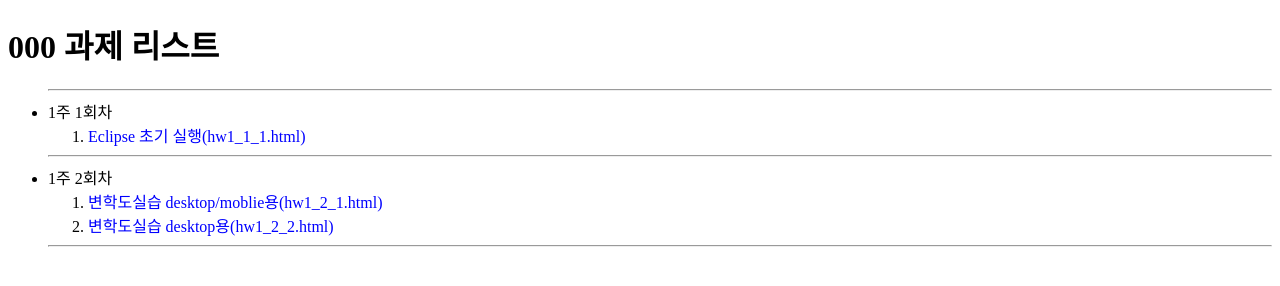
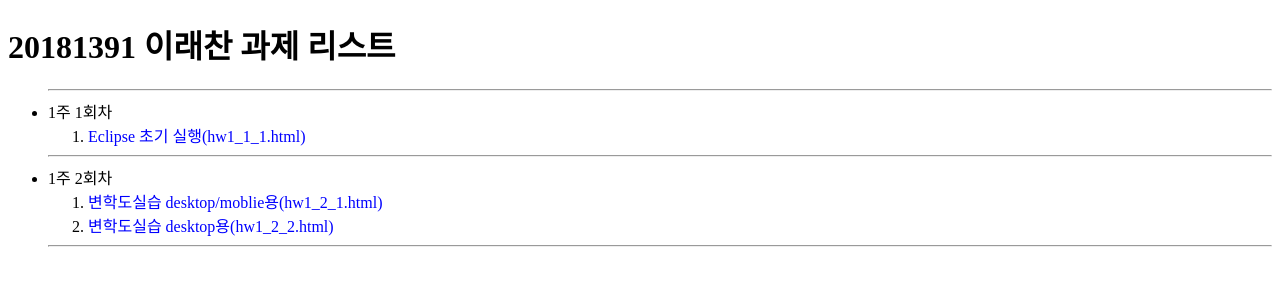
Before and after one commit to focks2014/focks2014.github.io, a plain HTML site: page index.html in a window 1280 px wide. Drawn offline with Linux system fonts and the light colour scheme.

Commit message:
Update index.html

```diff
--- a/index.html
+++ b/index.html
@@ -8,7 +8,7 @@
   a:hover { text-decoration:underline;} a:active {color:red; text-decoration:none;}
   </style></head>
 <body>
-<h1>000 과제 리스트</h3>
+<h1>20181391 이래찬 과제 리스트</h3>
   <ul><hr/>
   <li> 1주 1회차 </li>
   <ol>
```
